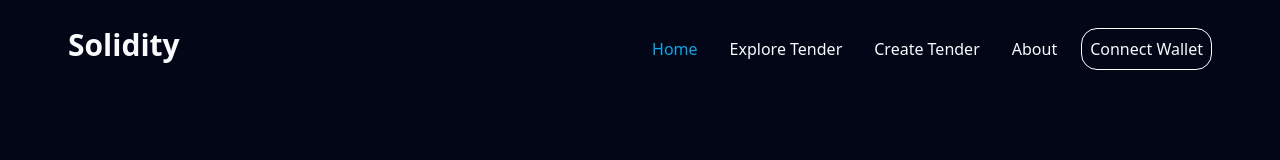
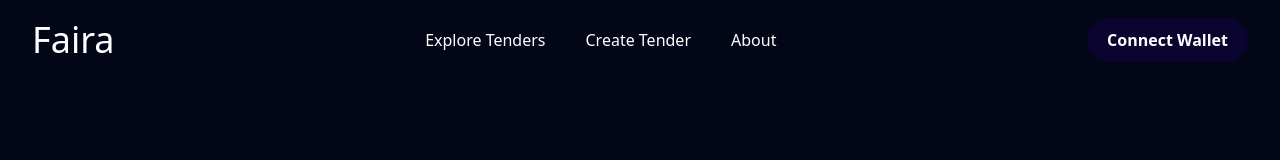
Before and after one commit to Rashad-seada/Sollidty-React-Nodejs-Fairia, a React (Vite) app in the folder client/: page /TenderPage in a window 1280 px wide. Shown: the top 160 px of the page. Built offline with nearby package versions, Linux system fonts and the light colour scheme.

Commit message:
just commit

```diff
--- a/client/src/App.jsx
+++ b/client/src/App.jsx
@@ -13,7 +13,6 @@ import TenderPage from "./pages/TenderPage";
 const App = () => {
 
   return (
-
     <div className="App">
       <Routes>
         <Route path="/" element={<Home />} />
@@ -22,7 +21,6 @@ const App = () => {
         <Route path="/TenderPage" element={<TenderPage />} />
         <Route Path="/About" element={<About />} />
       </Routes>
-
     </div>
   );
 };
--- a/client/src/components/NavBarV2.jsx
+++ b/client/src/components/NavBarV2.jsx
@@ -17,33 +17,33 @@ function NavBarV2() {
 
   return (
 
-    <div class="bg-primary">
-        <header class="">
-            <div class="px-4 mx-auto sm:px-6 lg:px-8">
-                <div class="flex items-center justify-between h-16 lg:h-20">
-                    <div class="flex-shrink-0">
-                        <a href="#" title="" class="flex">
-                        <a href="/" title="" class=" text-white text-4xl   transition-all duration-200 hover:text-opacity-80"> Faira </a>
+    <div className="bg-primary">
+        <header className="">
+            <div className="px-4 mx-auto sm:px-6 lg:px-8">
+                <div className="flex items-center justify-between h-16 lg:h-20">
+                    <div className="flex-shrink-0">
+                        <a href="#" title="" className="flex">
+                        <a href="/" title="" className=" text-white text-4xl   transition-all duration-200 hover:text-opacity-80"> Faira </a>
 
                         </a>
                     </div>
 
-                    <button type="button" class="inline-flex p-2 text-black transition-all duration-200 rounded-md lg:hidden focus:bg-gray-100 hover:bg-gray-100">
+                    <button type="button" className="inline-flex p-2 text-black transition-all duration-200 rounded-md lg:hidden focus:bg-gray-100 hover:bg-gray-100">
 
                     </button>
 
-                    <div class="hidden lg:flex lg:items-center lg:justify-center lg:space-x-10">
-                        <a href="/ExploreTender" title="" class="text-base text-white transition-all duration-200 hover:text-opacity-80"> Explore Tenders </a>
+                    <div className="hidden lg:flex lg:items-center lg:justify-center lg:space-x-10">
+                        <a href="/ExploreTender" title="" className="text-base text-white transition-all duration-200 hover:text-opacity-80"> Explore Tenders </a>
 
-                        <a href="/CreateTender" title="" class="text-base text-white transition-all duration-200 hover:text-opacity-80"> Create Tender </a>
+                        <a href="/CreateTender" title="" className="text-base text-white transition-all duration-200 hover:text-opacity-80"> Create Tender </a>
 
-                        <a href="#" title="" class="text-base text-white transition-all duration-200 hover:text-opacity-80"> About </a>
+                        <a href="#" title="" className="text-base text-white transition-all duration-200 hover:text-opacity-80"> About </a>
 
                     </div>
 
 
 
-                        <a href="#" title="" onClick = { ()=> connectWallet() }class="hidden lg:inline-flex items-center justify-center px-5 py-2.5 text-base transition-all duration-200 hover:bg-yellow-300 hover:text-black focus:text-black focus:bg-yellow-300 font-semibold text-white bg-secondary rounded-full" role="button">{!currentAccount ?  "Connect Wallet" :   "Wallet Connected" } </a>
+                        <a href="#" title="" onClick = { ()=> connectWallet() }className="hidden lg:inline-flex items-center justify-center px-5 py-2.5 text-base transition-all duration-200 hover:bg-yellow-300 hover:text-black focus:text-black focus:bg-yellow-300 font-semibold text-white bg-secondary rounded-full" role="button">{!currentAccount ?  "Connect Wallet" :   "Wallet Connected" } </a>
 
 
                 </div>
--- a/client/src/components/SearchBar.jsx
+++ b/client/src/components/SearchBar.jsx
@@ -5,16 +5,16 @@ function SearchBar() {
   return (
     <>
 
-      <form class="max-w-md mx-auto bg-primary py-20">
-          <label for="default-search" class="mb-2 text-sm font-medium text-gray-900 sr-only dark:text-white">Search</label>
-          <div class="relative">
-              <div class="absolute inset-y-0 start-0 flex items-center ps-3 pointer-events-none">
-                  <svg class="w-4 h-4 text-gray-500 dark:text-gray-400" aria-hidden="true" xmlns="http://www.w3.org/2000/svg" fill="none" viewBox="0 0 20 20">
+      <form className="max-w-md mx-auto bg-primary py-20">
+          <label for="default-search" className="mb-2 text-sm font-medium text-gray-900 sr-only dark:text-white">Search</label>
+          <div className="relative">
+              <div className="absolute inset-y-0 start-0 flex items-center ps-3 pointer-events-none">
+                  <svg className="w-4 h-4 text-gray-500 dark:text-gray-400" aria-hidden="true" xmlns="http://www.w3.org/2000/svg" fill="none" viewBox="0 0 20 20">
                       <path stroke="currentColor" stroke-linecap="round" stroke-linejoin="round" stroke-width="2" d="m19 19-4-4m0-7A7 7 0 1 1 1 8a7 7 0 0 1 14 0Z"/>
                   </svg>
               </div>
-              <input type="search" id="default-search" class="block w-full p-4 ps-10 text-sm text-gray-900 border border-gray-300 rounded-3xl bg-gray-50 focus:ring-blue-500 focus:border-blue-500 dark:bg-primary dark:border-gray-600 dark:placeholder-gray-400 dark:text-white dark:focus:ring-blue-500 dark:focus:border-blue-500" placeholder="Search Mockups, Logos..." required />
-              <button type="submit" class="text-black absolute end-2.5 bottom-2.5 bg-primary hover:bg-blue-800 focus:ring-4 focus:outline-none focus:ring-blue-300 font-medium rounded-3xl text-sm px-4 py-2 dark:bg-ter dark:hover:bg-blue-700 dark:focus:ring-blue-800">Search</button>
+              <input type="search" id="default-search" className="block w-full p-4 ps-10 text-sm text-gray-900 border border-gray-300 rounded-3xl bg-secondary focus:ring-blue-500 focus:border-blue-500 dark:bg-primary dark:border-gray-600 dark:placeholder-gray-400 dark:text-white dark:focus:ring-blue-500 dark:focus:border-blue-500" placeholder="Search Mockups, Logos..." required />
+              <button type="submit" className="text-black absolute end-2.5 bottom-2.5 bg-sky-600 hover:bg-blue-800 focus:ring-4 focus:outline-none focus:ring-blue-300 font-medium rounded-3xl text-sm px-4 py-2 dark:bg-ter dark:hover:bg-blue-700 dark:focus:ring-blue-800">Search</button>
           </div>
       </form>
 
--- a/client/src/pages/TenderPage.jsx
+++ b/client/src/pages/TenderPage.jsx
@@ -2,6 +2,7 @@
 import React from 'react'
 import Footer from '../components/Footer'
 import NavBar from '../components/NavBar'
+import NavBarV2 from '../components/NavBarV2'
 
 function TenderPage(
     Form,Title,Description,BidBond,prequalificationDeadline,
@@ -11,7 +12,7 @@ function TenderPage(
       {
   return (
     <>
-    <NavBar />
+    <NavBarV2 />
 
     <div className="min-w-screen min-h-screen bg-slate-950 flex items-center p-5 lg:p-10 overflow-hidden relative">
       <div className="w-full max-w-6xl rounded bg-secondary shadow-xl p-10 lg:p-20 mx-auto text-sky-400 relative md:text-left">
```
